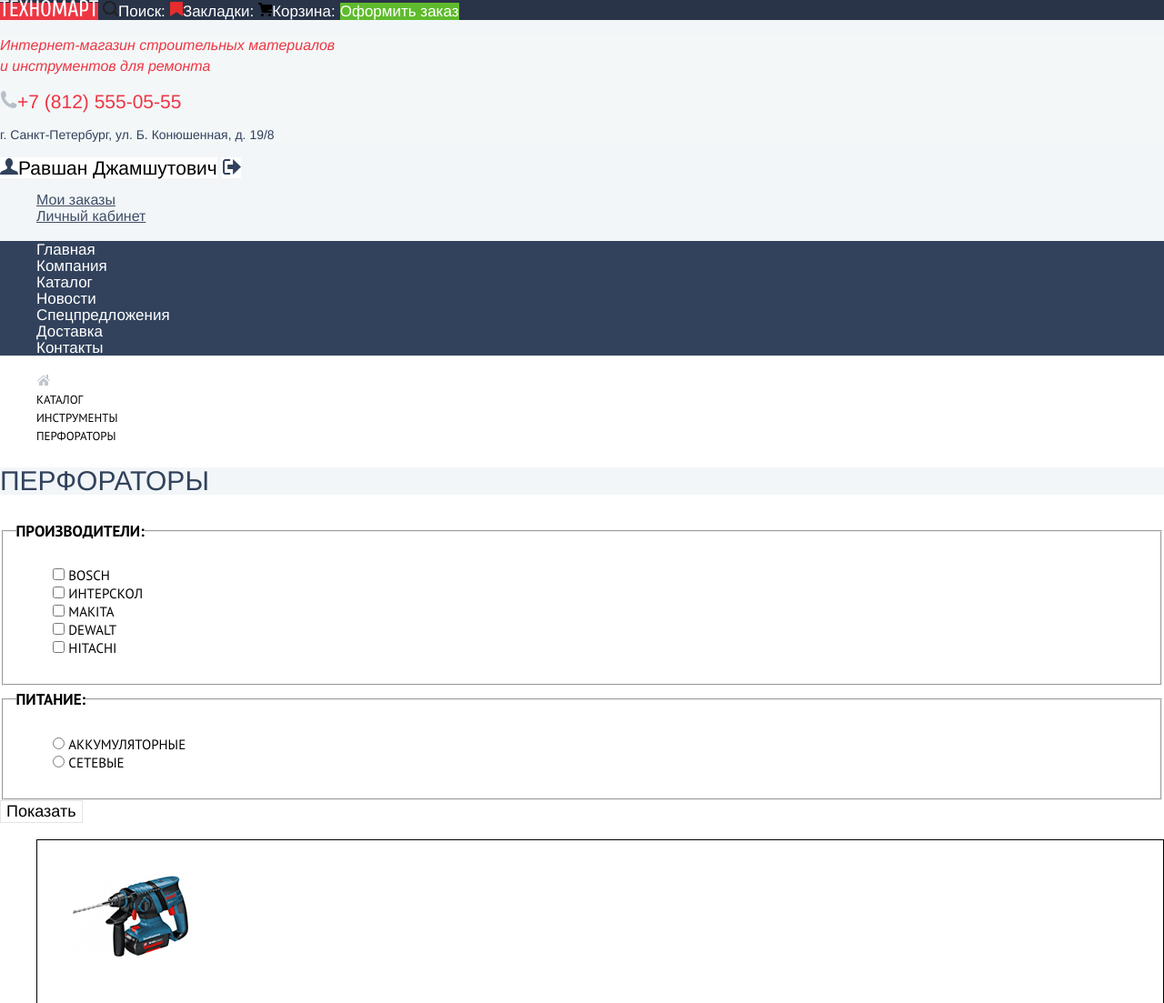
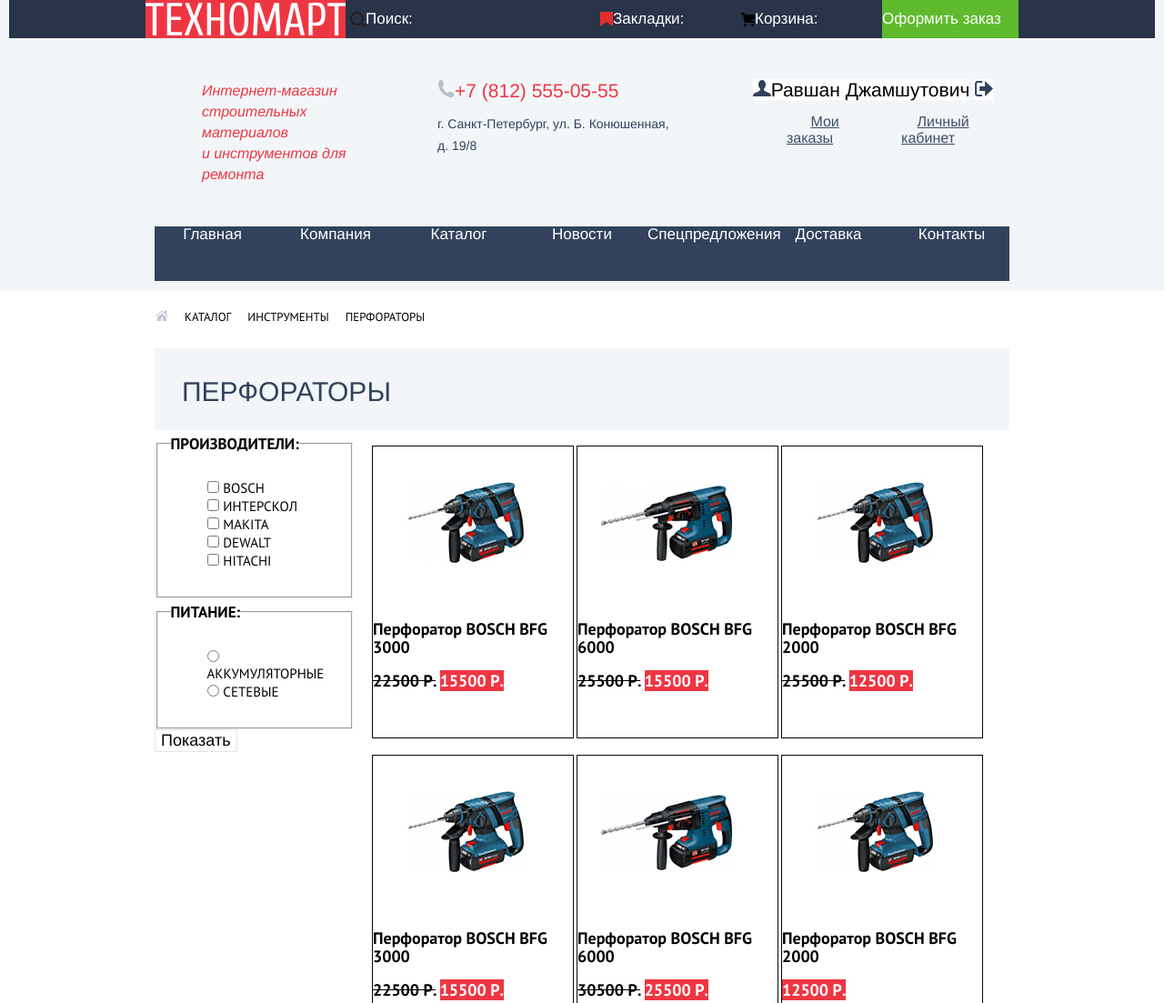
Before and after one commit to PIPSKVIK/1086189-technomart-26, a plain HTML site: page catalog.html in a window 1280 px wide. Shown: the top 1103 px of the page at 91% size. Drawn offline with Linux system fonts and the light colour scheme; a web font is replaced by a local one.

Commit message:
Сделал сетки.
Жду гневные отзывы. )))

```diff
--- a/catalog.html
+++ b/catalog.html
@@ -11,11 +11,13 @@
   <body>
     <header class="header-wrapper"><!-- Header - Start -->
     	<section class="header-top">
-    		<a class="logo" href="index.html"><img src="img/logo/technomart.svg" alt="техномарт"></a>
+        <div class="header-top-wrapper">
+    		  <a class="logo" href="index.html"><img src="img/logo/technomart.svg" alt="техномарт" width="220" height="42"></a>
     		  <a class="search" href="#"><img src="img/logo/icon-search.svg" alt="search">Поиск:</a>
           <a class="marker" href="#"><img src="img/logo/icon-bookmark.svg" alt="bookmark">Закладки:</a>
           <a class="basket" href="#"><img src="img/logo/icon-basket.svg" alt="basket">Корзина:</a>
           <a class="order" href="#">Оформить заказ</a>
+        </div>
     	</section>
     	<article class="header-info">
     		<p class="header-description">
@@ -29,7 +31,6 @@
             г. Санкт-Петербург, ул. Б. Конюшенная, д. 19/8
           </p>
     		</div>
-      </article>
         <article class="client-wrapper">
           <div class="client">
             <a class="client-name" href="#"><img src="img/logo/icon-user.svg" alt="user">Равшан Джамшутович</a>
@@ -39,6 +40,7 @@
             <li><a href="#">Мои заказы</a></li>
             <li><a href="#">Личный кабинет</a></li>
           </ul>
+        </article>
       </article>
     	<nav class="menu">
     		<ul class="menu-list">
@@ -53,7 +55,10 @@
     	</nav>
     </header>
                         <!-- Main Start -->
-    <main class="main-wrapper">
+
+    <main class="main-content">
+      <div class="main-wrapper-catalog">
+
       <section class="breadcrumbs">
         <ul class="breadcrumbs-list">
           <li>
@@ -65,7 +70,13 @@
         </ul>
       </section>
 
+      <div class="instruments-title-wrapper">
         <h2 class="instruments-title">ПЕРФОРАТОРЫ</h2>
+      </div>
+
+
+    <div class="form-catalog-wrapper">
+      <div class="form-wrapper">
       <form action="url" method="get">
         <fieldset class="form-manufacturers">
           <legend>производители:</legend>
@@ -109,6 +120,7 @@
           Показать
         </button>
       </form>
+      </div>
       <!-- Часть с типани перформаторов -->
       <section class="catalog">
         <ul class="catalog-list">
@@ -184,12 +196,16 @@
           </li>
         </ul>
       </section>
+      </div>
+    </div>
     </main>
+
                         <!-- Footer Start -->
     <footer class="footer-wrapper"><!-- Footer Start -->
       <section class="footer-top">
+        <div class="footer-top-wrapper">
           <section class="footer-logo-address">
-          <a href="index.html" class="footer-logo"><img src="img/logo/technomart-bottom.png" alt="logo"></a>
+            <a class="footer-logo" href="index.html"><img src="img/logo/technomart-bottom.png" alt="logo"></a>
             <p class="footer-address">
             г. Санкт-Петербург, ул. Б. Конюшенная, д. 19/8
             </p>
@@ -210,8 +226,10 @@
               <li><a href="#">Спецпредложения</a></li>
             </ul>
           </section>
+        </div>
       </section>
       <section class="footer-bottom">
+        <div class="footer-bootom-wrapper">
           <div class="copyrigh">
             <p class="description">© 2010–2019 Компания «Техномарт»</p>
             <p class="protected">Все права защищены</p>
@@ -231,6 +249,7 @@
               <a href="htmlacademy.ru">htmlacademy.ru</a>
             </div>
           </section>
+        </div>
       </section>
     </footer>
                                     <!-- форма popup -->
--- a/css/style.css
+++ b/css/style.css
@@ -14,8 +14,10 @@ body {
 	display: none; /* Закроем попап */
 }
 
-header {
+.header-wrapper {
 	background-color: #f2f6f8;
+	padding: 0 10px;
+	min-height: 320px;
 }
 
 .logo {
@@ -24,12 +26,23 @@ header {
 
 .header-top {
 	background-color: #293449;
+	min-height: 42px;
+}
+
+.header-top-wrapper {
+	margin: 0 auto;
+	width: 960px;
+	min-height: 42px;
+	display: flex;
+	justify-content: space-between;
 }
 
 .header-top a {
 	font-size: 17px;
 	text-decoration: none;
 	color: #ffffff;
+	display: flex;
+	align-items: center;
 }
 
 .header-top .marker:active,
@@ -38,8 +51,21 @@ header {
 	color: rgba(255, 255, 255, 0.4);
 }
 
+.search {
+	display: block;
+	width: 270px;
+}
+
 .order {
 	background-color: #5fbb2d;
+	width: 150px;
+	display: block;
+}
+
+.marker,
+.basket {
+	display: block;
+	width: 150px;
 }
 
 .order:active {
@@ -48,14 +74,25 @@ header {
 }
 
 .header-info {
-	background-color: #f3f7f8;
+	width: 940px;
+	margin: 46px auto;
+	display: flex;
+	justify-content: space-between;
 }
 
 .header-description {
+	width: 200px;
+	margin-left: 52px;
+	margin-top: 0px;
+  margin-bottom: 0px;
 	font-style: italic;
 	font-size: 16px;
 	line-height: 23px;
 	color: #ee3643;
+}
+
+.contact-information {
+	width: 270px;
 }
 
 .phone {
@@ -69,6 +106,13 @@ header {
 	font-size: 14px;
 	line-height: 24px;
 	color: #32425c;
+}
+
+.entrance-registration {
+	width: 283px;
+	display: flex;
+	align-items: center;
+	justify-content: space-between;
 }
 
 .entrance-registration a {
@@ -89,6 +133,11 @@ header {
 
 /* Стили бля catalog - client */
 
+.client-wrapper {
+	width: 300px;
+	text-align: center;
+}
+
 .client a {
 	font-size: 21px;
 	line-height: 21px;
@@ -105,10 +154,12 @@ header {
 	font-size: 16px;
 	line-height: 18px;
 	list-style: none;
+	display: flex;
 }
 
 .personal-account a {
 	color: #3f4e66;
+	padding-right: 33px;
 }
 
 .personal-account a:hover {
@@ -121,17 +172,29 @@ header {
 
 .menu {
 	background-color: #32425c;
+	width: 940px;
+	min-height: 60px;
+	margin: 0 auto;
 }
 
 .menu-list {
+	margin: 0;
+	padding: 0;
 	list-style: none;
+	display: flex;
+	justify-content: space-between;
+
 }
 
 .menu-list a {
+	display: block;
+	width: 127px;
+	min-height: 60px;
 	text-decoration: none;
 	font-size: 17px;
 	line-height: 17px;
 	color: #ffffff;
+	text-align: center;
 }
 
 .menu-list a:hover {
@@ -147,8 +210,15 @@ header {
 	display: none;
 }
 
+.breadcrumbs-list {
+	width: 360px;
+	display: flex;
+	padding: 0;
+}
+
 .breadcrumbs-list li {
 	list-style-type: none;
+	padding-right: 18px;
 }
 
 .breadcrumbs-list a {
@@ -159,13 +229,19 @@ header {
 	text-transform: uppercase;
 }
 
+.instruments-title-wrapper {
+	background-color: #f2f6f8;
+	min-height: 90px;
+}
+
 .instruments-title {
 	font-size: 30px;
 	line-height: 30px;
 	color: #32425c;
 	text-transform: uppercase;
 	font-weight: 400;
-	background-color: #f2f6f8;
+	padding-top: 33px;
+	padding-left: 30px;
 }
 
 .about-company {
@@ -186,6 +262,30 @@ header {
 	font-family: 'PT Sans', Helvetica, Arial, sans-serif;
 	font-size: 13px;
 	line-height: 24px;
+}
+
+.main-content {
+	width: 940px;
+	margin: 0 auto;
+}
+
+.main-wrapper {
+	min-height: 537px;
+	display: flex;
+	justify-content: space-between;
+	align-items: center;
+}
+
+.main-wrapper-catalog {
+	/* ПУСТО */
+}
+
+.about-company {
+	width: 522px;
+}
+
+.map-wrapper {
+	width: 300px;
 }
 
 .about-company-list {
@@ -221,6 +321,16 @@ header {
 }
 
 /* Еще часть main cotalog */
+
+.form-catalog-wrapper {
+	display: flex;
+	min-height: 995px;
+}
+
+.form-wrapper {
+	min-height: 520px;
+	width: 220px;
+}
 
 .form-manufacturers,
 .form-electro-power {
@@ -264,11 +374,27 @@ header {
 /* Часть с типани перформаторов */
 /* catalog */
 
- .catalog-item {
+.catalog {
+	width: 720px;
+	min-height: 995px;
+}
+
+.catalog-list {
+	display: flex;
+	flex-wrap: wrap;
+	padding: 0;
+	margin-left: 20px;
+}
+
+.catalog-item {
  	font-family: 'PT Sans', Helvetica, Arial, sans-serif;
 	font-weight: bold;
-	border: 1px solid black;
-	list-style-type: none;
+	outline: 1px solid #070707;
+	list-style: none;
+	width: 220px;
+	min-height: 320px;
+	margin-bottom: 20px;
+	margin-right: 5px;
 }
 
 .catalog-item-type a {
@@ -292,8 +418,24 @@ header {
 
          /* Стили для footer */
 
+
+
+
 .footer-top {
 	background-color: #32425c;
+	min-height: 192px;
+}
+
+.footer-top-wrapper {
+	width: 960px;
+	padding: 0 10px;
+	margin: 0 auto;
+	display: flex;
+	justify-content: space-between;
+}
+
+.footer-logo-address {
+	width: 332px;
 }
 
 .footer-logo {
@@ -313,6 +455,11 @@ header {
 
 /* Меню footer, большой список/ */
 
+.footer-menu {
+	width: 550px;
+	padding-top: 24px;
+}
+
 .footer-menu li {
 	list-style: none;
 }
@@ -320,6 +467,8 @@ header {
 .footer-menu-list {
 	line-height: 24px;
 	color: #f1f5f7;
+	display: flex;
+	justify-content: space-between;
 }
 
 .footer-menu-list a {
@@ -347,9 +496,30 @@ header {
 	background-color: #293449;
 }
 
+.footer-bootom-wrapper{
+	width: 940px;
+	margin: 0 auto;
+	display: flex;
+	justify-content: space-between;
+	align-items: center;
+}
+
+.copyrigh {
+	width: 230px;
+}
+
 .copyrigh p {
 	font-size: 16px;
 	color: #ffffff;
+}
+
+.social {
+	width: 135px;
+}
+
+.footer-feedback {
+	display: flex;
+	width: 300px;
 }
 
 .footer-feedback-title p {
@@ -370,5 +540,3 @@ header {
 	color: #ee3643;
 	text-decoration: none;
 }
-
-/* Позиционирование */
```
Also changed, not shown: index.html (+13 -3 lines). Lines whose indentation alone changed are shown as unchanged.
